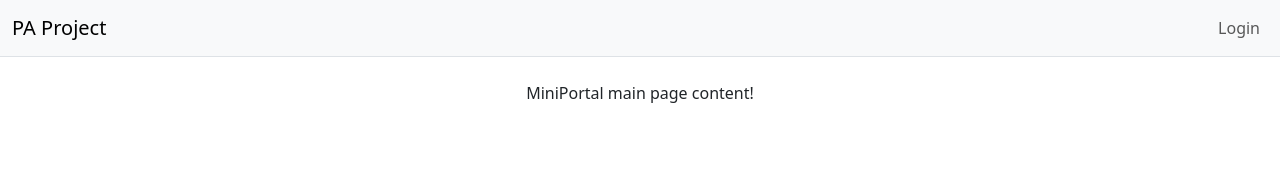
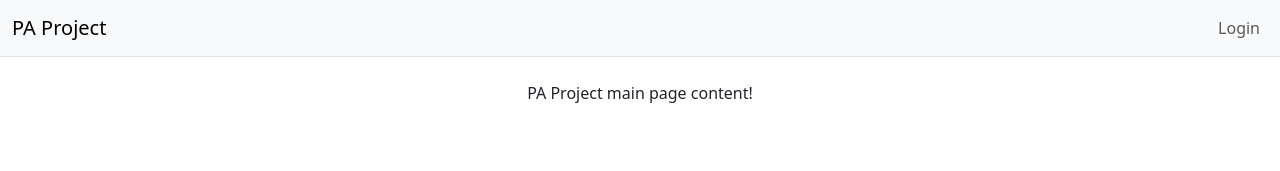
Before and after one commit to udc-fic-pa/pa-project, a React (Vite) app in the folder frontend/: page / in a window 1280 px wide. Shown: the top 171 px of the page. Built offline with nearby package versions, Linux system fonts and the light colour scheme.

Commit message:
[Frontend] Corregidos errores en la internacionalización de "project.app.Home.welcome".

```diff
--- a/frontend/src/i18n/messages/messages_en.js
+++ b/frontend/src/i18n/messages/messages_en.js
@@ -3,7 +3,7 @@ export default {
     'project.app.Footer.text': 'PA Project - Area of Telematics Engineering - University of A Coruña',
     'project.app.Header.home': 'Home',
     'project.app.Header.logout': 'Logout',
-    'project.app.Home.welcome': 'MiniPortal main page content!',
+    'project.app.Home.welcome': 'PA Project main page content!',
 
     'project.common.ErrorDialog.title': 'Error',
 
--- a/frontend/src/i18n/messages/messages_gl.js
+++ b/frontend/src/i18n/messages/messages_gl.js
@@ -3,7 +3,7 @@ export default {
     'project.app.Footer.text': 'PA Project - Area de Enxeñaría Telemática - Universidade da Coruña',
     'project.app.Header.home': 'Inicio',
     'project.app.Header.logout': 'Saír',
-    'project.app.Home.welcome': '¡Contido da páxina principal de PA Project!',
+    'project.app.Home.welcome': 'Contido da páxina principal de PA Project!',
 
     'project.common.ErrorDialog.title': 'Erro',
 
```
